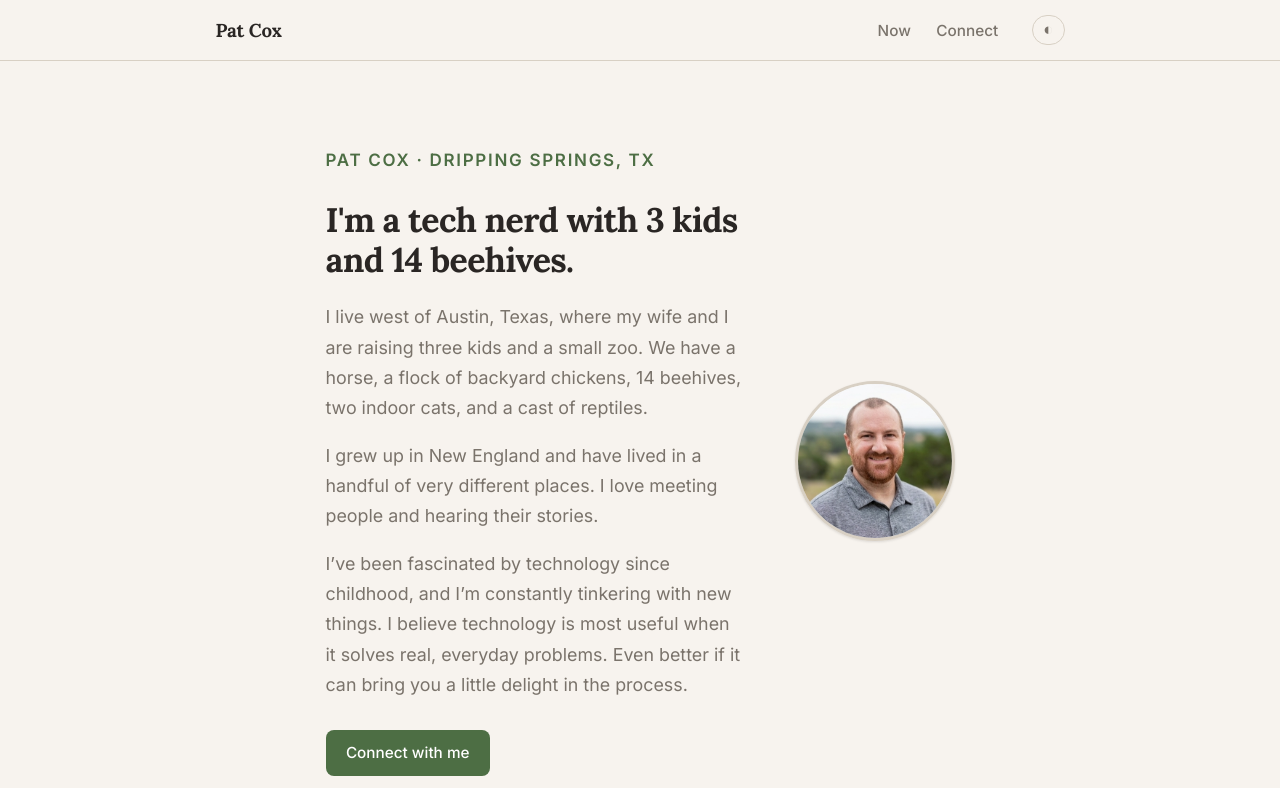
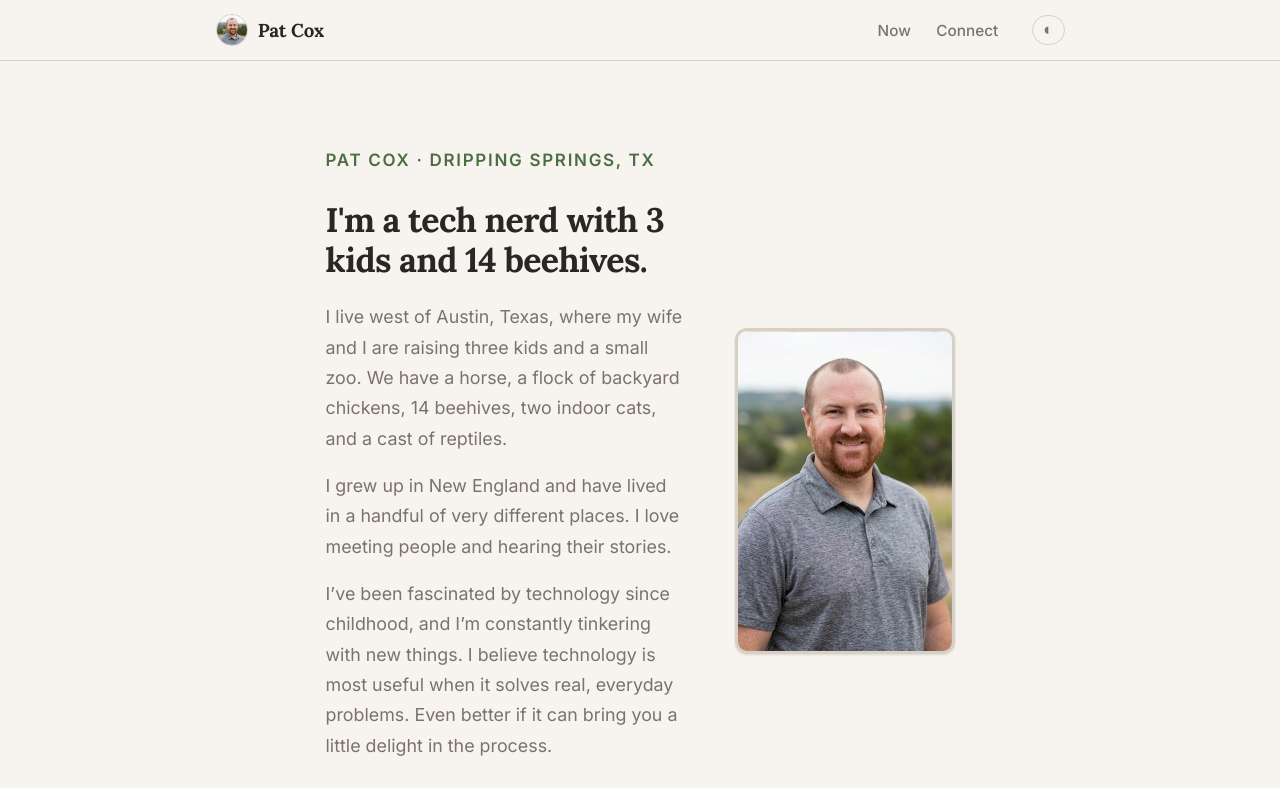
Before and after one commit to patcox/patcox.github.io, an Astro site: page / in a window 1280 px wide. Shown: the top 788 px of the page. Built offline with nearby package versions, Linux system fonts and the light colour scheme; Astro itself is replaced by a stand-in of ours.

Commit message:
Add headshot to header, remove coffee mentions (#5)
* Add headshot to header, remove mention of bean water

Use the existing pat-headshot.png as a circular avatar next to the
name in the site nav so the header isn't bare without a logo. Also
drop "coffee" wording from the connect page and blog post since it
was showing up in link previews.

Co-Authored-By: Claude Sonnet 5 <noreply@anthropic.com>
Claude-Session: https://claude.ai/code/session_016fEXpodWL2Foc3uX7BFwDY

* Restore coffee emoji and wording on meetup card

Only the link-preview description needed to drop "coffee" — the
on-page card copy is fine as is.

Co-Authored-By: Claude Sonnet 5 <noreply@anthropic.com>
Claude-Session: https://claude.ai/code/session_016fEXpodWL2Foc3uX7BFwDY

* Optimize headshot with astro:assets, use rectangular portrait on home

Route the headshot through Astro's built-in image pipeline instead of
serving the raw 445KB PNG from public/ on every page load. Astro now
generates small, content-hashed webp files (~1KB for the nav avatar,
~16KB for the hero portrait) that the browser can cache immutably,
fixing the visible reload/flicker on navigation.

Also swap the home page hero image from a cropped circle (redundant
now that the nav has one) to the full rectangular portrait.

Co-Authored-By: Claude Sonnet 5 <noreply@anthropic.com>
Claude-Session: https://claude.ai/code/session_016fEXpodWL2Foc3uX7BFwDY

---------

Co-authored-by: Claude <noreply@anthropic.com>

```diff
--- a/src/content/blog/2026-06-24-hello-world.md
+++ b/src/content/blog/2026-06-24-hello-world.md
@@ -21,7 +21,7 @@ No editorial schedule. No algorithm to feed. Just writing when I have something
 
 ## The scheduling page
 
-One thing I built here that I'm genuinely excited about: [a page to schedule time with me](/connect). Coffee, lunch, a quick call. I spend a lot of time on Zoom but I'd rather be meeting people in person.
+One thing I built here that I'm genuinely excited about: [a page to schedule time with me](/connect). Meet up in person, or hop on a quick call. I spend a lot of time on Zoom but I'd rather be meeting people in person.
 
 If you're in the Hill Country or just passing through Dripping Springs, let's get lunch.
 
--- a/src/layouts/Base.astro
+++ b/src/layouts/Base.astro
@@ -1,6 +1,8 @@
 ---
+import { Image } from 'astro:assets';
 import '../styles/global.css';
 import { SITE } from '../config/site.ts';
+import patHeadshot from '../assets/pat-headshot.png';
 
 interface Props {
   title: string;
@@ -52,7 +54,10 @@ const canonicalURL = new URL(Astro.url.pathname, Astro.site);
 
 <nav class="site-nav">
   <div class="nav-inner">
-    <a href="/" class="nav-logo">Pat Cox</a>
+    <a href="/" class="nav-logo">
+      <Image src={patHeadshot} alt="" class="nav-avatar" width={64} format="webp" />
+      Pat Cox
+    </a>
     <ul class="nav-links">
       {SITE.showNow && <li><a href="/now" aria-current={Astro.url.pathname === '/now' ? 'page' : undefined}>Now</a></li>}
       <li><a href="/connect" aria-current={Astro.url.pathname === '/connect' ? 'page' : undefined}>Connect</a></li>
--- a/src/pages/connect.astro
+++ b/src/pages/connect.astro
@@ -7,7 +7,7 @@ const { headline, description } = connect.data;
 ---
 <Base
   title="Connect — Pat Cox"
-  description="Book time with Pat Cox for a coffee, lunch, or a quick call."
+  description="Book time with Pat to meet up in person or have a quick call."
 >
   <div class="container">
     <header class="page-header">
--- a/src/pages/index.astro
+++ b/src/pages/index.astro
@@ -1,7 +1,9 @@
 ---
 import Base from '../layouts/Base.astro';
+import { Image } from 'astro:assets';
 import { getCollection, getEntry } from 'astro:content';
 import { SITE } from '../config/site.ts';
+import patHeadshot from '../assets/pat-headshot.png';
 
 const home = await getEntry('pages', 'home');
 const { Content: HomeBio } = await home.render();
@@ -36,12 +38,7 @@ function formatDate(d: Date) {
           </div>
         </div>
         <div class="headshot-wrap">
-          <img
-            src="/pat-headshot.png"
-            alt="Pat Cox"
-            width="160"
-            height="160"
-          />
+          <Image src={patHeadshot} alt="Pat Cox" width={280} format="webp" />
         </div>
       </div>
     </div>
--- a/src/styles/global.css
+++ b/src/styles/global.css
@@ -77,6 +77,9 @@ a:hover { color: var(--accent-warm); }
 }
 
 .nav-logo {
+  display: flex;
+  align-items: center;
+  gap: 0.6rem;
   font-family: var(--font-serif);
   font-size: 1.1rem;
   font-weight: 700;
@@ -85,6 +88,16 @@ a:hover { color: var(--accent-warm); }
   letter-spacing: -0.01em;
 }
 .nav-logo:hover { color: var(--accent); }
+
+.nav-avatar {
+  width: 32px;
+  height: 32px;
+  border-radius: 50%;
+  object-fit: cover;
+  object-position: center 8%;
+  border: 1.5px solid var(--border);
+  flex-shrink: 0;
+}
 
 .nav-links {
   display: flex;
@@ -180,16 +193,15 @@ main { flex: 1; }
 }
 
 .headshot-wrap {
-  width: 160px;
+  width: 220px;
   flex-shrink: 0;
 }
 
 .headshot-wrap img {
-  width: 160px;
-  height: 160px;
-  border-radius: 50%;
+  width: 100%;
+  height: auto;
+  border-radius: 12px;
   object-fit: cover;
-  object-position: center 8%;
   border: 3px solid var(--border);
   box-shadow: var(--shadow);
 }
@@ -757,10 +769,9 @@ main { flex: 1; }
 
   .headshot-wrap {
     order: -1;
-    width: 100px;
+    width: 140px;
   }
 
-  .headshot-wrap img,
   .headshot-initials {
     width: 100px;
     height: 100px;
```
Also changed, not shown: src/assets/pat-headshot.png (renamed from public/pat-headshot.png).
